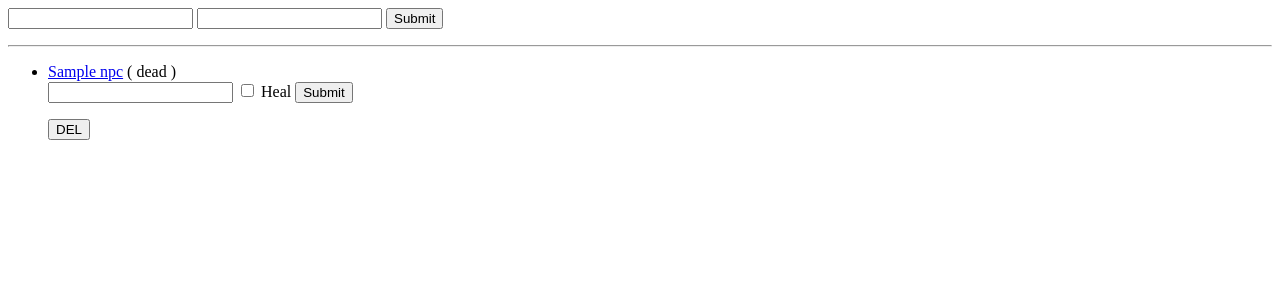
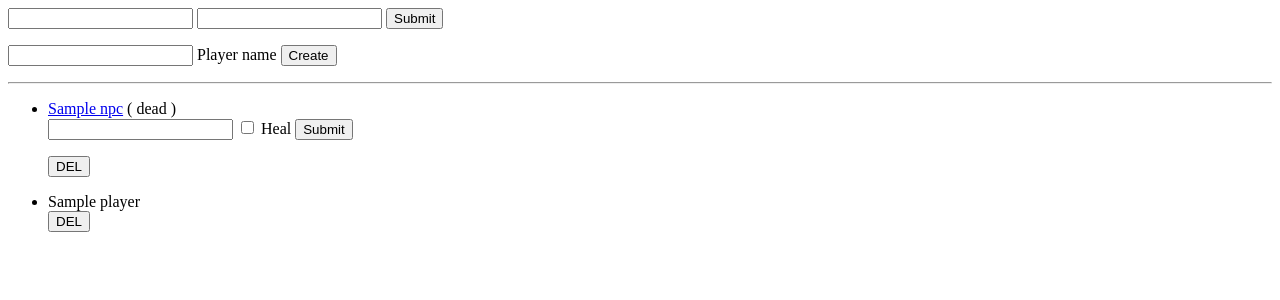
Before and after one commit to mattpanyor/DJ_DND, a Django app: page / in a window 1280 px wide. Shown: the top 300 px of the page. Run offline with Django 3.2, Linux system fonts and the light colour scheme; tables that the repository leaves empty hold one stand-in row (values such as "Sample post").

Commit message:
Add model: Player

```diff
--- a/DnD/npc/admin.py
+++ b/DnD/npc/admin.py
@@ -1,7 +1,8 @@
 from django.contrib import admin
 
-from .models import Npc
+from .models import Npc, Player
 
 # Register your models here.
 
 admin.site.register(Npc)
+admin.site.register(Player)
--- a/DnD/npc/models.py
+++ b/DnD/npc/models.py
@@ -1,6 +1,7 @@
 from django.db import models
 
 # Create your models here.
+
 
 class Npc(models.Model):
     npc_name = models.CharField(max_length=50)
@@ -9,3 +10,7 @@ class Npc(models.Model):
 
     def __str__(self):
         return self.npc_name
+
+
+class Player(models.Model):
+    player_name = models.CharField(max_length=50)
--- a/DnD/npc/templates/npc/index.html
+++ b/DnD/npc/templates/npc/index.html
@@ -4,6 +4,13 @@
 
     <input type="number" name="npc_health">
     <input type="submit">
+</form>
+
+<form method="post" action="{% url 'npc:add_player' %}">
+    {% csrf_token %}
+    <input type="text" name="player_name" id="pn">
+    <label for="pn">Player name</label>
+    <input type="submit" value="Create">
 </form>
 
 <hr/>
@@ -25,3 +32,9 @@
         </li>
     {% endfor %}
 </ul>
+
+<ul>
+    {% for player in player_list %}
+        <li>{{ player.player_name }} <form method="post" action="{% url 'npc:del_player' player.id %}">{% csrf_token %}<input type="submit" value="DEL"></form></li>
+    {% endfor %}
+</ul>
--- a/DnD/npc/urls.py
+++ b/DnD/npc/urls.py
@@ -9,5 +9,7 @@ urlpatterns = [
     path('add/', views.add_npc, name="add"),
     path('<int:pk>/', views.DamageHistoryView.as_view(), name="history"),
     path('<int:pk>/edit', views.edit_npc, name="edit"),
-    path('<int:pk>/del', views.del_npc, name="delete")
+    path('<int:pk>/del', views.del_npc, name="delete"),
+    path('addplayer/', views.add_player, name="add_player"),
+    path('<int:pk>/delplayer', views.del_player, name='del_player')
 ]
--- a/DnD/npc/views.py
+++ b/DnD/npc/views.py
@@ -4,13 +4,19 @@ from django.http import HttpResponse, HttpResponseRedirect
 # Create your views here.
 from django.urls import reverse
 from django.views import generic
-from npc.models import Npc
+from npc.models import Npc, Player
 import json
 
 
 class IndexView(generic.ListView):
     model = Npc
     template_name = 'npc/index.html'
+
+    def get_context_data(self, **kwargs):
+        context = super().get_context_data(**kwargs)
+
+        context['player_list'] = Player.objects.all()
+        return context
 
 
 class DamageHistoryView(generic.DetailView):
@@ -60,3 +66,19 @@ def del_npc(request, pk):
     npc = get_object_or_404(Npc, pk=pk)
     npc.delete()
     return HttpResponseRedirect(reverse('npc:index'))
+
+
+def add_player(request):
+    name = request.POST['player_name']
+
+    np = Player(player_name=name)
+    np.save()
+
+    return HttpResponseRedirect(reverse('npc:index'))
+
+
+def del_player(request, pk):
+    dp = get_object_or_404(Player, pk=pk)
+    dp.delete()
+
+    return HttpResponseRedirect(reverse('npc:index'))
```
